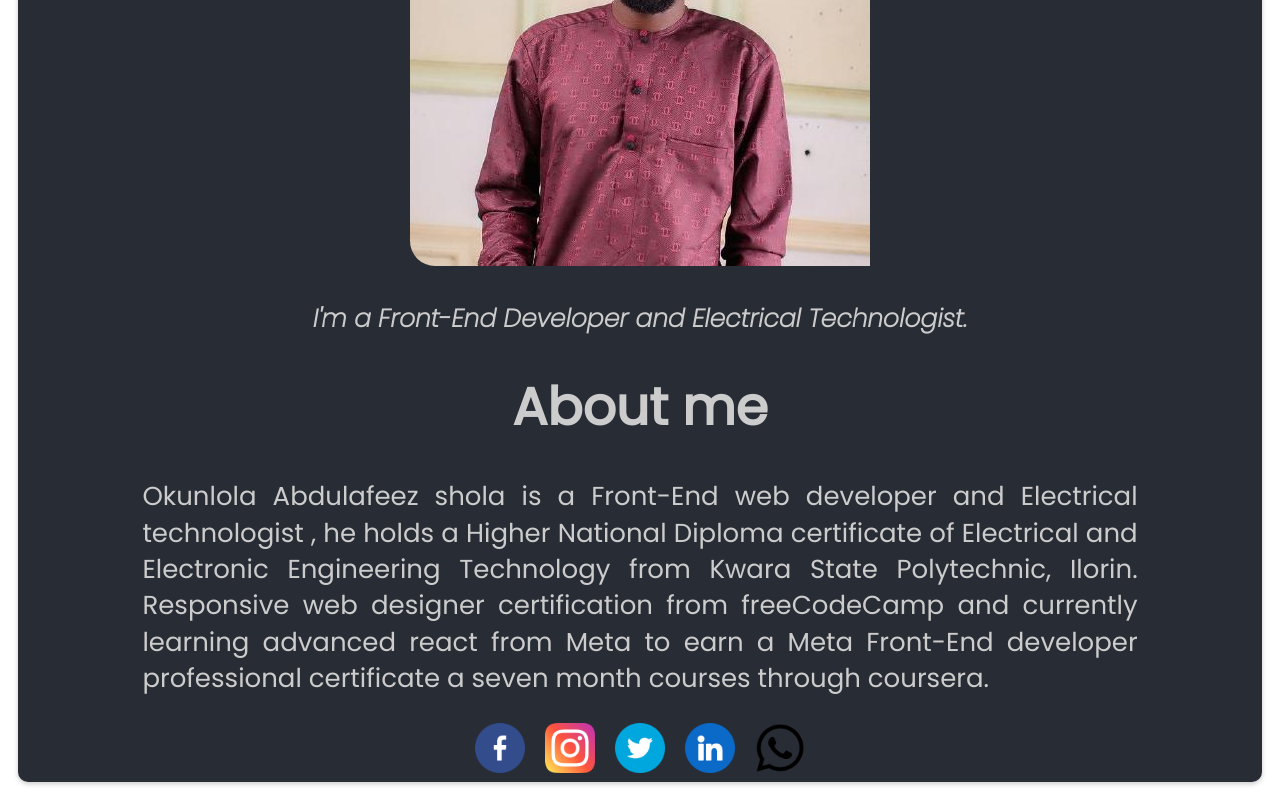
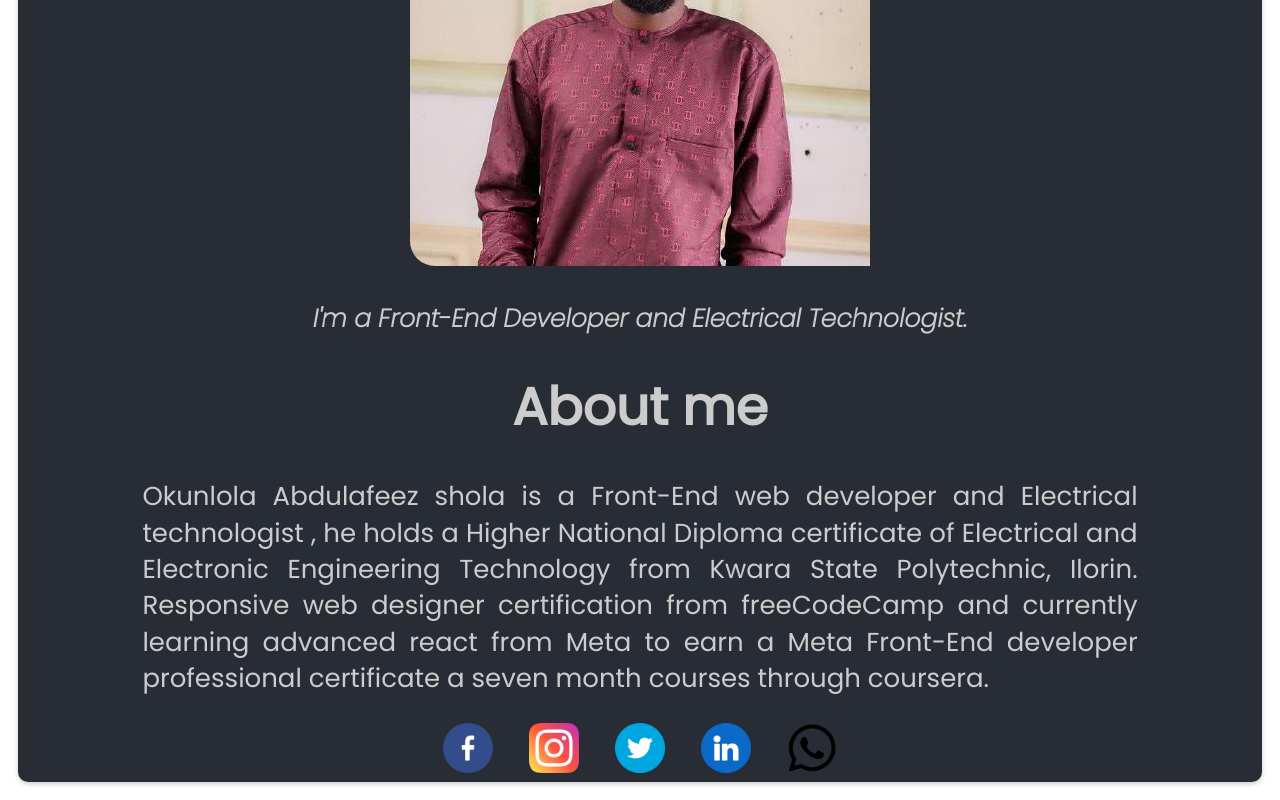
Before and after one commit to AbdulafeezOK/My-Vitual-Card, a React (Create React App) app: page / in a window 1280 px wide. Shown: the part 341-1141 px from the top of the page. Built offline with nearby package versions, Linux system fonts and the light colour scheme.

Commit message:
my virtual card

```diff
--- a/src/components/Footer/Footer.css
+++ b/src/components/Footer/Footer.css
@@ -3,6 +3,7 @@
   }
 @media screen and (min-width: 300px) {
     .Social {
+        margin: 8px;
         padding: 5px;
     }
 }
```
